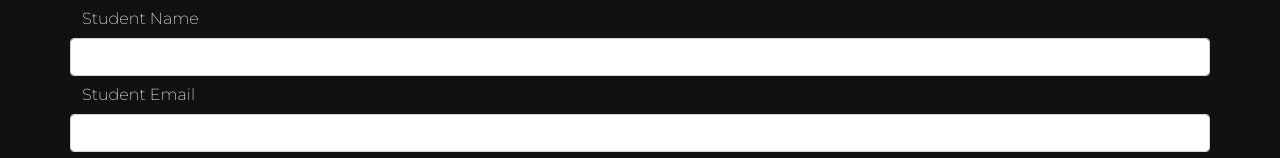
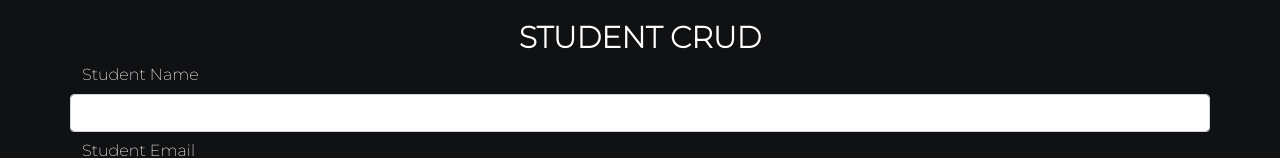
Before and after one commit to alanduda/API-Rest-angular, an Angular app: page / in a window 1280 px wide. Shown: the top 158 px of the page. Built offline with nearby package versions, Linux system fonts and the light colour scheme; no server answers.

Commit message:
add title

```diff
--- a/src/app/app.component.html
+++ b/src/app/app.component.html
@@ -1,3 +1,5 @@
+<h1>STUDENT CRUD</h1>
+
 <div class="container">
   <app-students></app-students>
 </div>
--- a/src/app/app.component.scss
+++ b/src/app/app.component.scss
@@ -0,0 +1,8 @@
+H1 {
+  width: 100%;
+  text-align: center;
+  color: white;
+  font-weight: bolder ;
+  font-size: 30px;
+  margin-top: 20px;
+}
```
